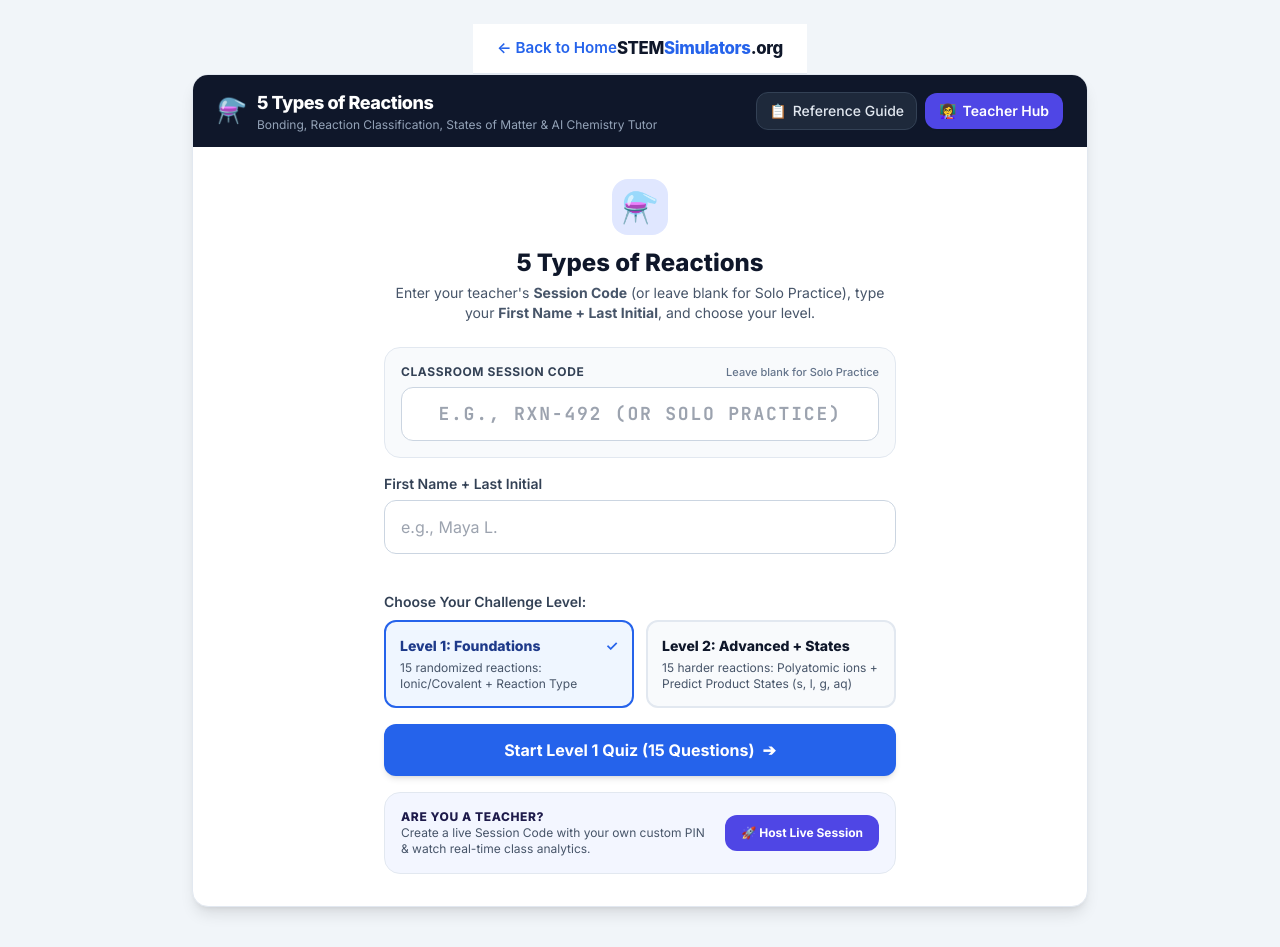
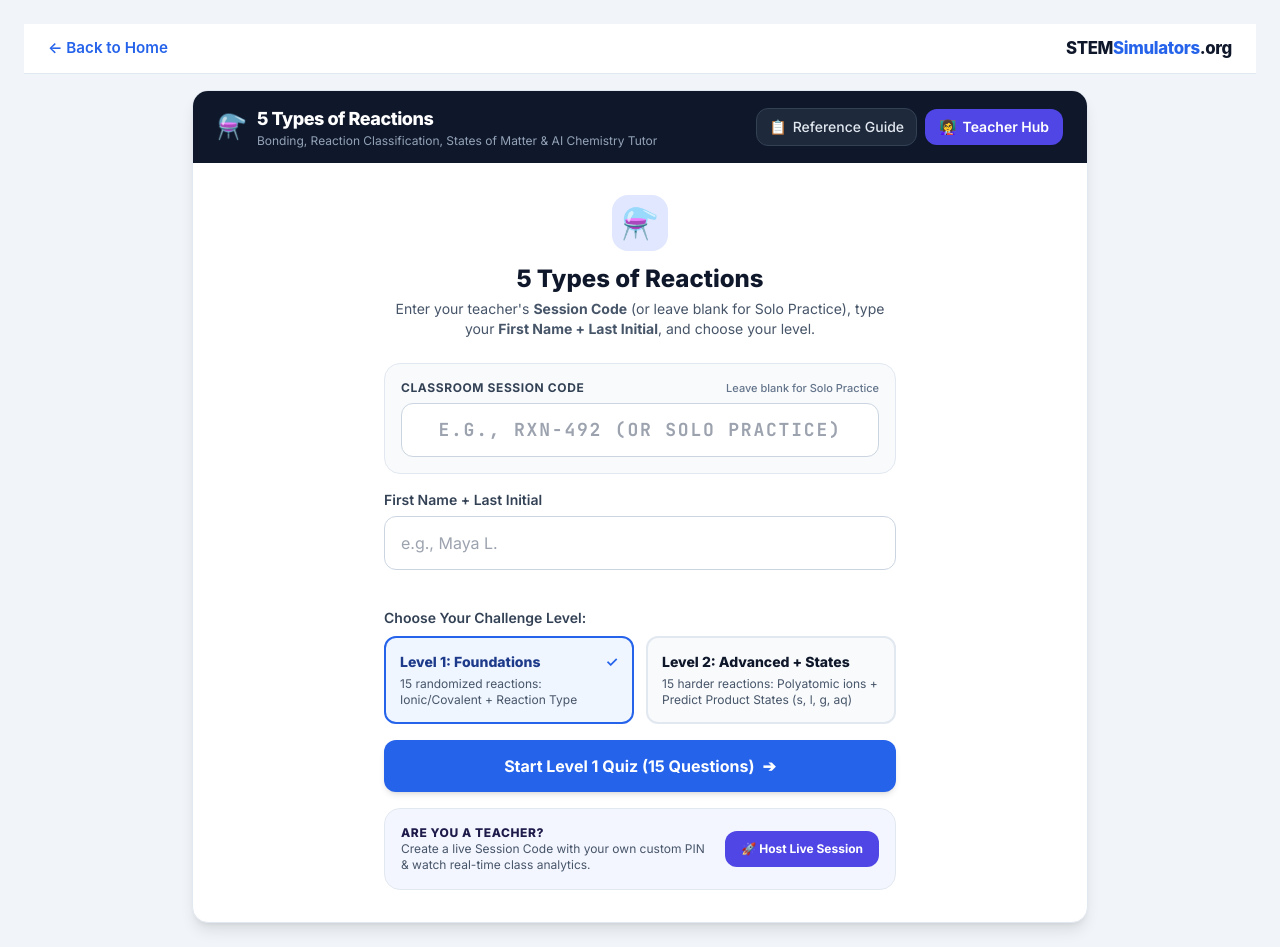
Before and after one commit to carnation831/stemsimulators, a plain HTML site: page practice/reactions.html in a window 1280 px wide. Drawn offline with nearby package versions, Linux system fonts and the light colour scheme.

Commit message:
Update reactions.html

```diff
--- a/practice/reactions.html
+++ b/practice/reactions.html
@@ -44,8 +44,9 @@
   </style>
 </head>
 <body class="min-h-screen flex flex-col items-center justify-start py-4 px-3 sm:py-6 sm:px-6">
+
 <!-- Back to Home Navigation Bar -->
-<div style="background-color: #ffffff; border-bottom: 1px solid #e2e8f0; padding: 0.75rem 1.5rem; font-family: -apple-system, BlinkMacSystemFont, 'Segoe UI', Roboto, sans-serif; display: flex; justify-content: space-between; align-items: center;">
+<div style="width: 100%; box-sizing: border-box; background-color: #ffffff; border-bottom: 1px solid #e2e8f0; padding: 0.75rem 1.5rem; margin-bottom: 1rem; font-family: -apple-system, BlinkMacSystemFont, 'Segoe UI', Roboto, sans-serif; display: flex; justify-content: space-between; align-items: center;">
   <a href="/" style="text-decoration: none; color: #2563eb; font-weight: 600; font-size: 0.95rem; display: inline-flex; align-items: center; gap: 0.4rem;">
     &larr; Back to Home
   </a>
@@ -53,6 +54,7 @@
     STEM<span style="color: #2563eb;">Simulators</span>.org
   </a>
 </div>
+
   <!-- Main Responsive Container -->
   <div id="app-shell" class="w-full max-w-4xl bg-white rounded-2xl shadow-lg border border-slate-200 overflow-hidden transition-all duration-300">
 
```
